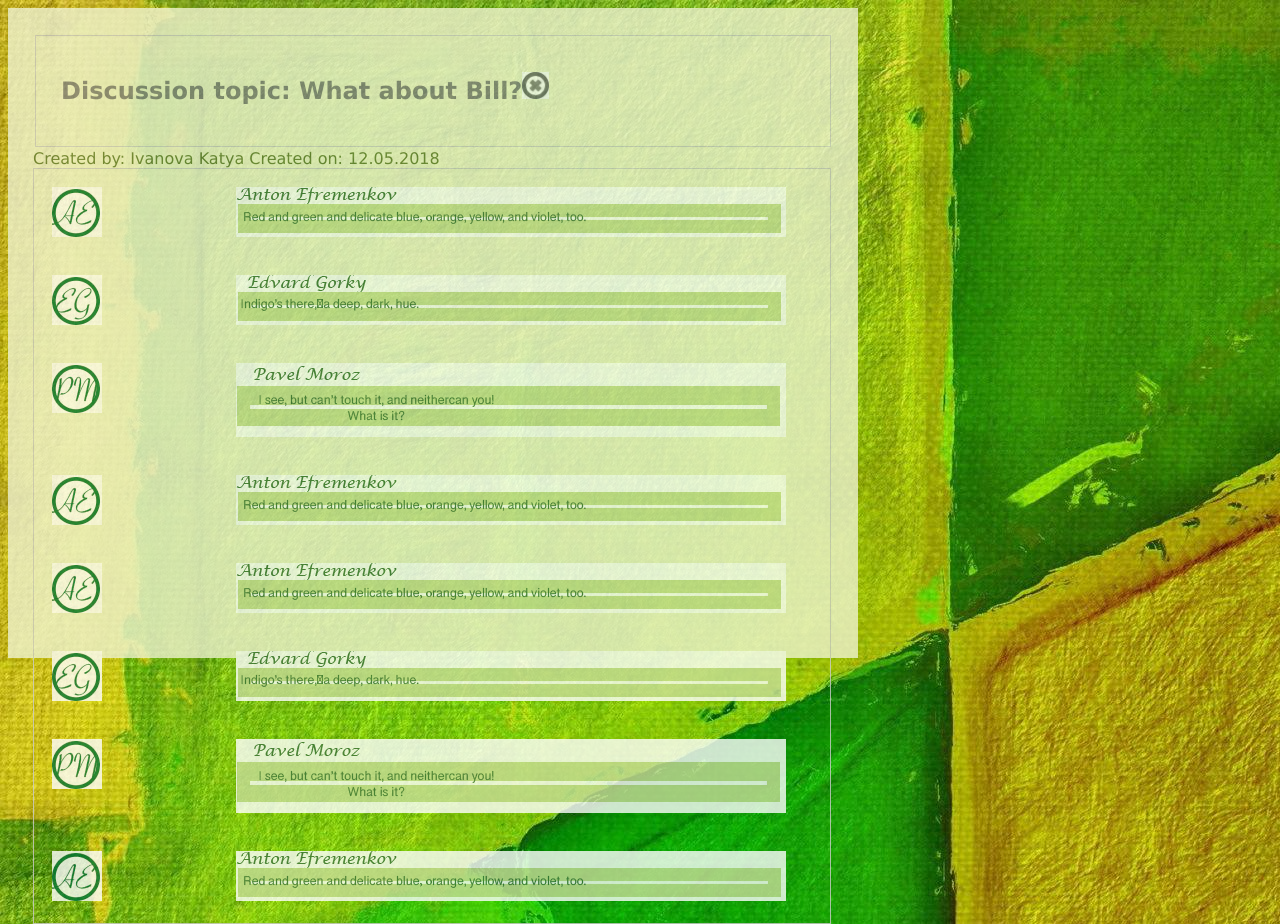
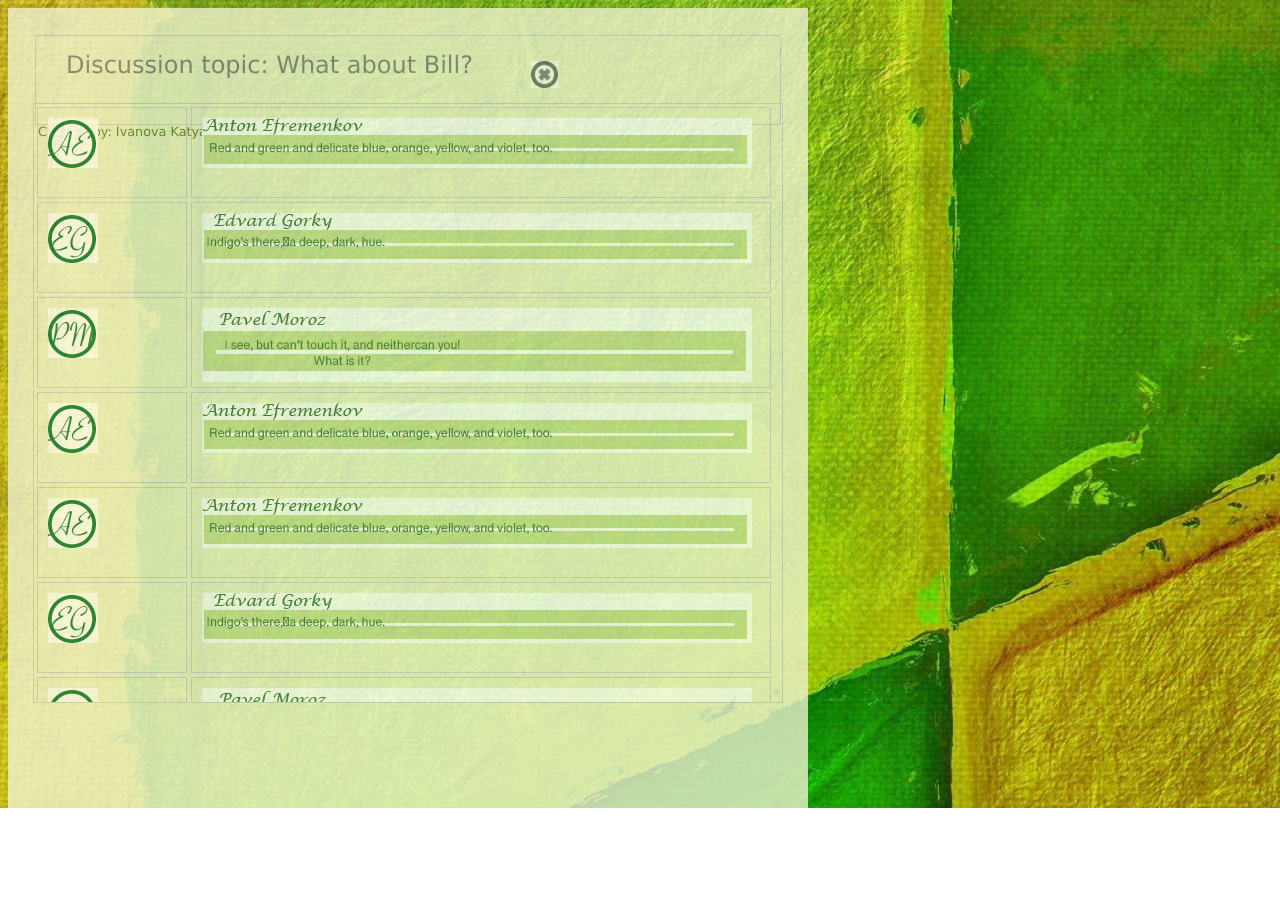
Before and after one commit to KateIvanovaKate/flex, a plain HTML site: page index.html in a window 1280 px wide. After the commit the page ends 808 px from the top, so only its background shows below. Drawn offline with Linux system fonts and the light colour scheme.

Commit message:
new2
new

```diff
--- a/index.html
+++ b/index.html
@@ -9,42 +9,47 @@
 	<div class="semiopacity">
 
 		<div>
-		<div class="flexrow_1"; item-height="35px";><h1>Discussion topic: What about Bill?</h1>
+			<div class="flexcolumn_1">
+		<div class="flexrow_1"><span>Discussion topic: What about Bill?</span>
 		<div><img class="imgremove" src=images/remove.jpg></div></div>
-		<div item-height="35px" style="color: rgb(99, 124, 56)">Created by: Ivanova Katya    Created on: 12.05.2018</div>
+		<div class="Created" style="color: rgb(99, 124, 56)">Created by: Ivanova Katya    Created on: 12.05.2018</div>
+			</div>
 
-		<!--<div class="flexrow"> -->
-		<div class="flexrow">
-			<div class="ava" id="ae"><img src="images/ae.jpg"></div>
-			<div class="text" id="aet"><img src="images/ae-text.bmp"></div>
-			<div class="ava" id="eg"><img src="images/eg.jpg"></div>
-			<div class="text" id="egt"><img src="images/eg-text.bmp"></div>
-			<div class="ava" id="pm"><img src="images/pm.jpg"></div>
-			<div class="text" id="pmt"><img src="images/pm-text.bmp"></div>
-			<div class="ava" id="ae2"><img src="images/ae.jpg"></div>
-			<div class="text" id="aet2"><img src="images/ae-text.bmp"></div>
+		<div class="flexcolumn">
+			<div class="column">
+				<div class="ava"><img src="images/ae.jpg"></div>
+				<div class="text"><img src="images/ae-text.bmp"></div>
+			</div>
+			<div class="column">
+				<div class="ava"><img src="images/eg.jpg"></div>
+				<div class="text"><img src="images/eg-text.bmp"></div>
+			</div>
+			<div class="column">
+				<div class="ava"><img src="images/pm.jpg"></div>
+				<div class="text"><img src="images/pm-text.bmp"></div>
+			</div>
+			<div class="column">
+				<div class="ava"><img src="images/ae.jpg"></div>
+				<div class="text" ><img src="images/ae-text.bmp"></div>
+			</div>
 
-			<div class="ava" id="ae"><img src="images/ae.jpg"></div>
-			<div class="text" id="aet"><img src="images/ae-text.bmp"></div>
-			<div class="ava" id="eg"><img src="images/eg.jpg"></div>
-			<div class="text" id="egt"><img src="images/eg-text.bmp"></div>
-			<div class="ava" id="pm"><img src="images/pm.jpg"></div>
-			<div class="text" id="pmt"><img src="images/pm-text.bmp"></div>
-			<div class="ava" id="ae2"><img src="images/ae.jpg"></div>
-			<div class="text" id="aet2"><img src="images/ae-text.bmp"></div>
+			<div class="column">
+					<div class="ava"><img src="images/ae.jpg"></div>
+					<div class="text"><img src="images/ae-text.bmp"></div>
+				</div>
+				<div class="column">
+					<div class="ava"><img src="images/eg.jpg"></div>
+					<div class="text"><img src="images/eg-text.bmp"></div>
+				</div>
+				<div class="column">
+					<div class="ava"><img src="images/pm.jpg"></div>
+					<div class="text"><img src="images/pm-text.bmp"></div>
+				</div>
+				<div class="column">
+					<div class="ava"><img src="images/ae.jpg"></div>
+					<div class="text" ><img src="images/ae-text.bmp"></div>
+				</div>
 
-
-
-
-			<!-- <div class="flexcolumn" id="ae"><img src="images/ae.jpg">
-				<div id="eg"><img src="images/eg.jpg"></div></div>
-				<div class="flexcolumn" id="pm"><img src="images/pm.jpg">
-				<div id="ae2"><img src="images/ae.jpg"></div></div>
-				<div class="flexcolumn" id="aet"><img src="images/ae-text.bmp">
-				<div id="egt"><img src="images/eg-text.bmp"></div></div>
-				<div class="flexcolumn" id="pmt"><img src="images/pm-text.bmp">
-				<div id="aet2"><img src="images/ae-text.bmp"></div></div> -->
-		<!-- </div> -->
 	</div>
 
 </div>
--- a/style.css
+++ b/style.css
@@ -6,77 +6,92 @@ body {
   font-family: Verdana, 'Archivo Narrow', sans-serif;
   z-index: 0;
 }
-H1 {
+span {
   color: grey;
   font-size: 150%;
+  padding: 5px; /* Поля вокруг текста */
   font-family: Verdana, Arial, sans-serif;
   text-align: center;
+  top: -15px;
+  position: relative;
   z-index: 1;
+}
+.Created {
+  color: grey;
+  font-size: 80%;
+  padding: 5px; /* Поля вокруг текста */
+  font-family: Verdana, Arial, sans-serif;
+  top: -8px;
+  position: relative;
+
+}
+
+.imgremove {
+  width: 12%;
+  right: -150px;
 }
 .semiopacity {
     position: absolute;
     background: #EEF2CFFF; /* Цвет фона */
     padding: 25px; /* Поля вокруг текста */
     width: 800px;
-    height: 600px;
+    height: 800px;
+    box-sizing: border-box;
     opacity: 0.8; /* Полупрозрачный фон */
     filter: alpha(Opacity=70); /* Прозрачность в IE */
     color: #000; /* Цвет текста */
-    border: 4px
     z-index: 0;
    }
-.imgremove {
-  width: 12%;
-  right: -150px;
+
+.flexcolumn_1 {
+  display: -webkit-flex; /* Safari */
+  display: flex;
+  flex-direction: column;
+  justify-content: space-between;
+  width: 750px;
+  height: 70px;
+  box-sizing: border-box;
 }
 .flexrow_1 {
   display: -webkit-flex; /* Safari */
   display: flex;
-  justify-content: stretch;
+  justify-content: space-between;
   margin: 2px;
-  border: 2px; #000000;
   padding: 25px; /* Поля вокруг текста */
   align-items: baseline;
   position: relative;
   border:1px solid #ccc;
 }
-.flexrow {
+.flexcolumn {
     display: -webkit-flex; /* Safari */
     display: flex;
-    /* justify-content: space-between; */
-    flex-wrap: wrap;
-    border: 2px; #000000;
+    flex-direction: column;
     padding: 1px; /* Поля вокруг текста */
-    /* align-items: space-between; */
-    width: 794px;
-    max-height: 400;
+    width: 750px;
+    max-height: 600px;
+    box-sizing: border-box;
     z-index: 0;
     position: relative;
-    border:1px solid #ccc;
+    border: 1px solid #ccc;
     overflow-y: scroll;
   }
+
+.column {
+  display: flex;
+  min-height: 95px;
+}
+
 .ava {
   margin: 2px;
-  border: 2px; #000000;
-  padding: 15px; /* Поля вокруг текста */
+  border: 1px solid #ccc;
+  padding: 10px; /* Поля вокруг текста */
   width: 150px;
+  box-sizing: border-box;
 }
 .text{
   margin: 2px;
-  border: 2px; #000000;
-  padding: 15px; /* Поля вокруг текста */
-  width: 550px;
+  border: 1px solid #ccc;
+  padding: 10px; /* Поля вокруг текста */
+  width: 580px;
+  box-sizing: border-box;
 }
- .flexcolumn {
-    display: -webkit-flex;
-    display: flex;
-    flex-direction: column;
-    justify-content: space-around;
-    -webkit-flex-direction: column;
-    margin: 2px;
-    border: #000, 2px;
-    padding: 20px;
-    align-items: stretch;
-    z-index: 0;
-    border:1px solid #ccc;
-  }
```
